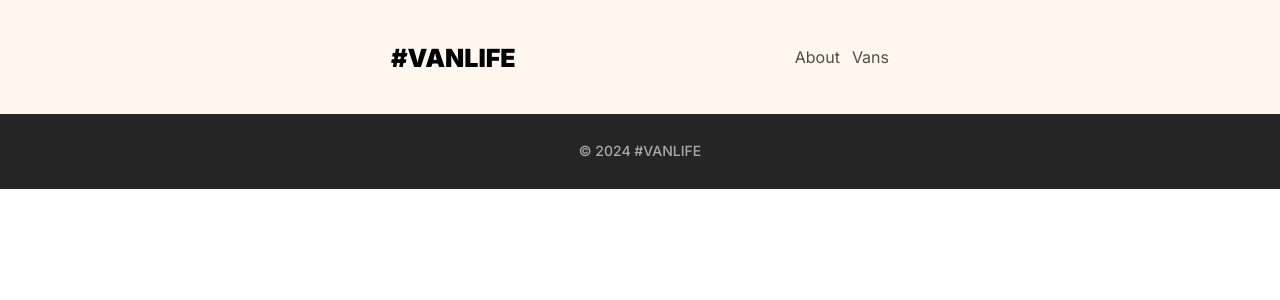
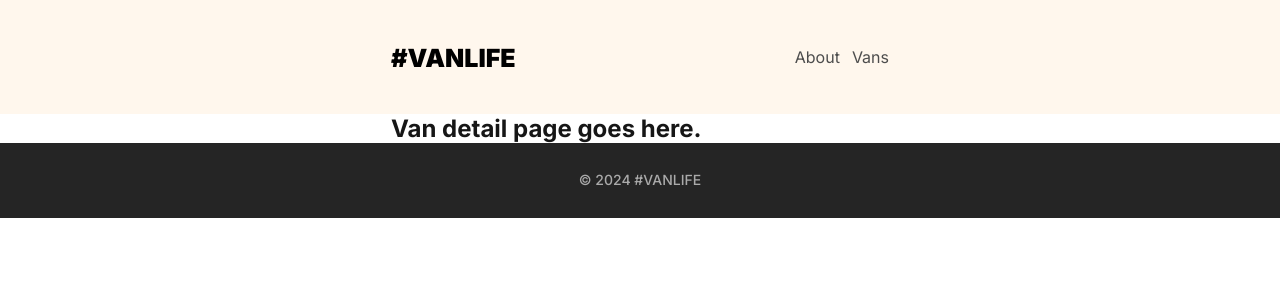
Before and after one commit to luAr26/vanlife, a React (Vite) app: page /vans/1 in a window 1280 px wide. Shown: the top 300 px of the page. Built offline with nearby package versions, Linux system fonts and the light colour scheme; what miragejs would draw is missing.

Commit message:
Add van detail page.

```diff
--- a/src/App.jsx
+++ b/src/App.jsx
@@ -5,6 +5,7 @@ import Footer from "./components/Footer";
 import Header from "./components/Header";
 import About from "./pages/About";
 import Home from "./pages/Home";
+import VanDetail from "./pages/VanDetail";
 import Vans from "./pages/Vans";
 
 function App() {
@@ -16,6 +17,7 @@ function App() {
           <Route path='/' element={<Home />}></Route>
           <Route path='/about' element={<About />}></Route>
           <Route path='/vans' element={<Vans />}></Route>
+          <Route path='/vans/:id' element={<VanDetail />}></Route>
         </Routes>
         <Footer />
       </BrowserRouter>
--- a/src/components/Van.jsx
+++ b/src/components/Van.jsx
@@ -1,8 +1,13 @@
 import PropTypes from "prop-types";
+import { Link } from "react-router-dom";
 
-export default function Van({ description, imageUrl, name, price, type }) {
+export default function Van({ id, description, imageUrl, name, price, type }) {
   return (
     <div className='van-item'>
+      <Link
+        to={`/vans/${id}`}
+        aria-label={`View details for ${name} priced at $${price} per day`}
+      >
         <div className='van-image'>
           <img src={imageUrl} alt={description} />
         </div>
@@ -13,12 +18,14 @@ export default function Van({ description, imageUrl, name, price, type }) {
             <span>/day</span>
           </p>
         </div>
+      </Link>
       <span className={`van-tag ${type}`}>{type}</span>
     </div>
   );
 }
 
 Van.propTypes = {
+  id: PropTypes.number.isRequired,
   description: PropTypes.string.isRequired,
   imageUrl: PropTypes.string.isRequired,
   name: PropTypes.string.isRequired,
--- a/src/index.css
+++ b/src/index.css
@@ -194,6 +194,12 @@ footer p {
   max-width: 230px;
 }
 
+.van-item > a:link,
+.van-item > a:visited {
+  display: block;
+  color: #161616;
+}
+
 .van-image img {
   display: block;
   width: 100%;
@@ -205,6 +211,7 @@ footer p {
   display: flex;
   justify-content: space-between;
   align-items: center;
+  margin-top: 0.625em;
 }
 
 .van-info h3 {
@@ -223,11 +230,12 @@ footer p {
 }
 
 .van-tag {
+  display: inline-block;
   line-height: 2;
   color: #fff;
   border-radius: 5px;
   font-weight: 500;
-  padding: 0.2em 0.875em;
+  padding: 0.15em 0.875em;
 }
 
 .van-tag.simple {
--- /dev/null
+++ b/src/pages/VanDetail.jsx
@@ -0,0 +1,9 @@
+export default function VanDetail() {
+  return (
+    <main className='main-vanDetail'>
+      <div className='container'>
+        <h2>Van detail page goes here.</h2>
+      </div>
+    </main>
+  );
+}
```
Lines whose indentation alone changed are shown as unchanged.
